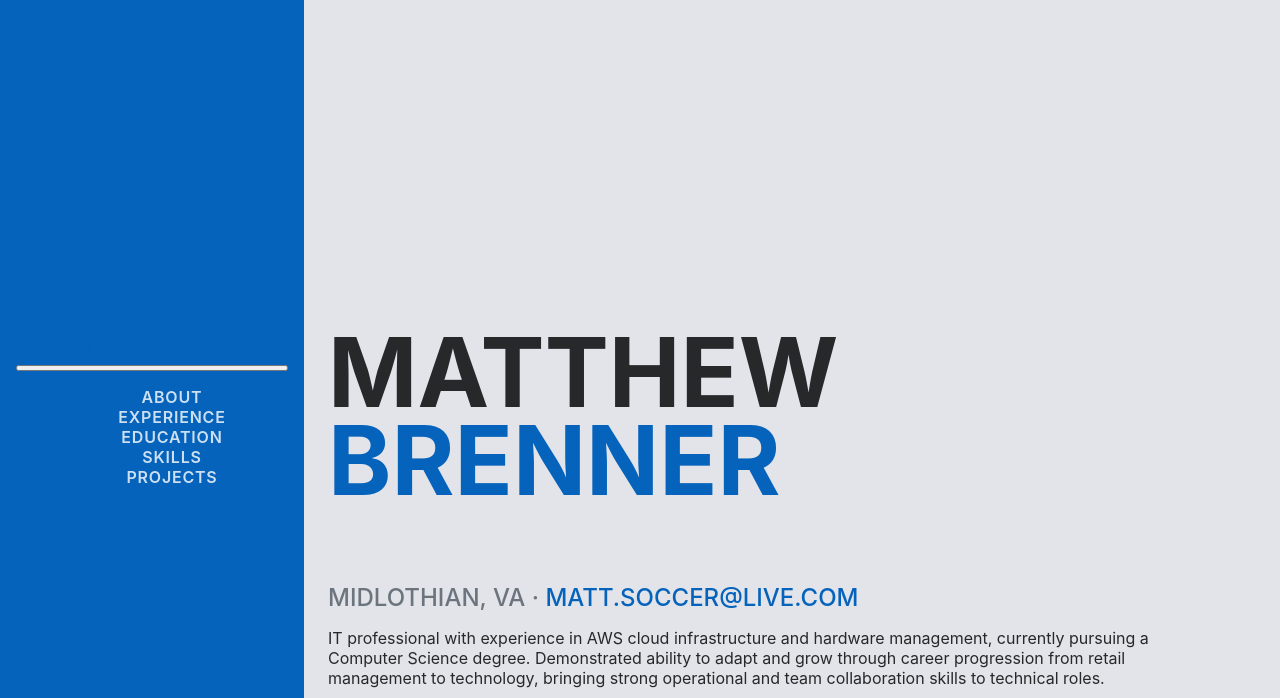
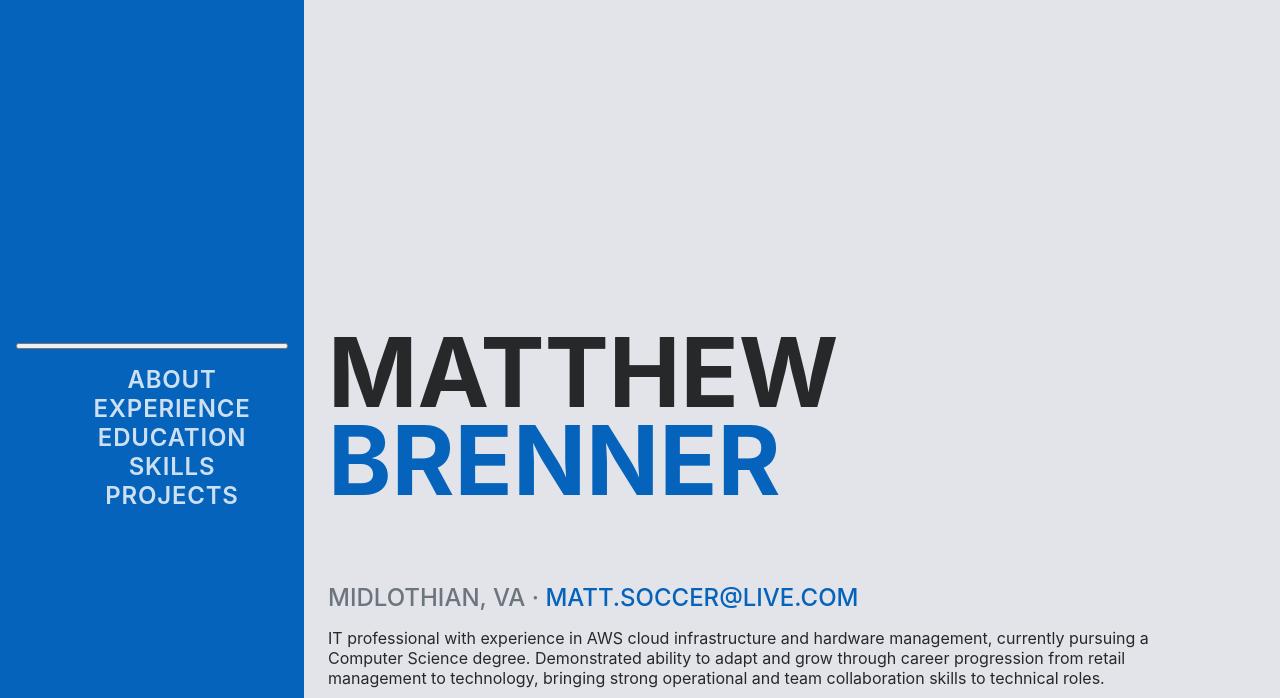
Before and after one commit to mattsoccer/cloud-resume-frontend, a plain HTML site: page index.html in a window 1280 px wide. Shown: the top 698 px of the page. Drawn offline with nearby package versions, Linux system fonts and the light colour scheme; a script that the page names is missing; a web font is replaced by a local one.

Commit message:
change font

```diff
--- a/css/styles.css
+++ b/css/styles.css
@@ -69,6 +69,8 @@ h3, .h3 {
     font-weight: 600;
     letter-spacing: 0.05rem;
     text-transform: uppercase;
+    font-size: 1.5rem;
+    padding: 3rem 1rem;
 }
 
 .navbar-dark .navbar-nav .nav-link:hover {
```
